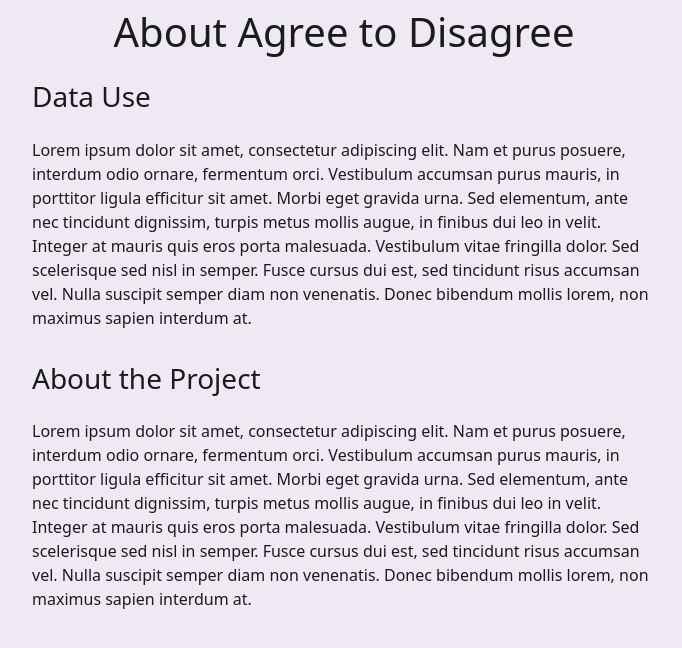
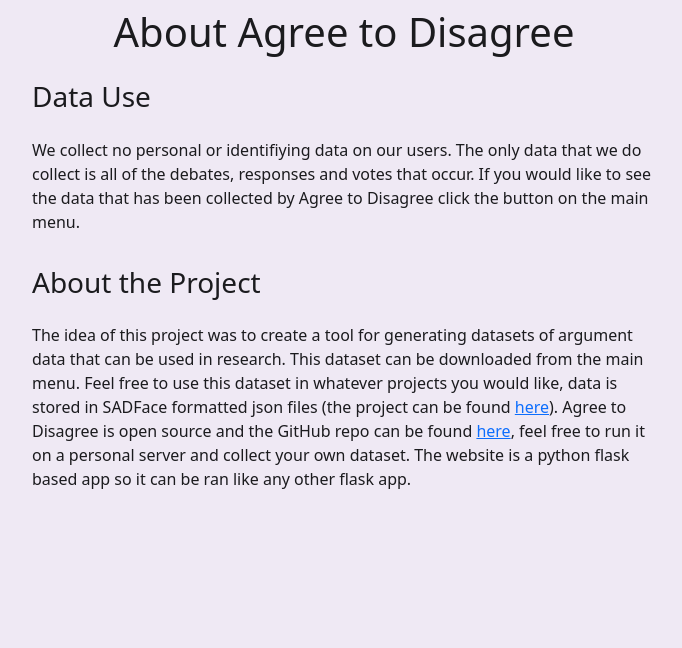
Before and after one commit to jonny-binns/Agree-To-Disagree, a Flask app: page /about/ in a window 1280 px wide. Shown: the part 56-704 px from the top of the page, without its empty margins (296-978 px from the left). Run offline with Flask 2, Linux system fonts and the light colour scheme; some libraries are stand-ins or nearby versions.

Commit message:
Added download button and added text to the about page

```diff
--- a/server.py
+++ b/server.py
@@ -3,6 +3,9 @@ import translation as t
 import fileManager as fm
 import sadface as sf
 import json
+from zipfile import ZipFile
+import os
+from os.path import basename
 
 app = Flask(__name__)
 
@@ -82,14 +85,23 @@ def voting_mode():
 def about():
     return render_template('About.html')
 
-'''
 #route for downloading the dataset
 @app.route('/download/')
 def download_file():
     #zip directory
+    zipObj = ZipFile('arguments.zip', 'w')
+    #get list of file names
+    fileList = os.listdir("arguments")
+    #loop through list and add all to .zip
+    for file in fileList:
+        zipObj.write("arguments/"+file)
+    zipObj.close()
+
+    path = "arguments.zip"
+
     return send_file(path, as_attachment=True)
     #delete .zip after returning
-'''
+
 
 if __name__ == "__main__":
     app.run(host='0.0.0.0', debug=True)
--- a/templates/About.html
+++ b/templates/About.html
@@ -39,20 +39,18 @@
 
     <div class="p-2 col-md-3 offset-md-3"><h3>Data Use</h3></div>
     <div class="p-2 col-6 offset-md-3 justify-content-center">
-        <p>Lorem ipsum dolor sit amet, consectetur adipiscing elit. Nam et purus posuere, interdum odio ornare, fermentum orci.
-            Vestibulum accumsan purus mauris, in porttitor ligula efficitur sit amet. Morbi eget gravida urna. Sed elementum,
-            ante nec tincidunt dignissim, turpis metus mollis augue, in finibus dui leo in velit. Integer at mauris quis eros porta malesuada.
-             Vestibulum vitae fringilla dolor. Sed scelerisque sed nisl in semper. Fusce cursus dui est, sed tincidunt risus accumsan vel.
-             Nulla suscipit semper diam non venenatis. Donec bibendum mollis lorem, non maximus sapien interdum at.</p>
+        <p>We collect no personal or identifiying data on our users. The only data that we do collect is all of the debates, responses and votes that occur.
+          If you would like to see the data that has been collected by Agree to Disagree click the button on the main menu.
+        </p>
     </div>
 
     <div class="p-2 col-md-3 offset-md-3"><h3>About the Project</h3></div>
     <div class="p-2 col-6 offset-md-3 justify-content-center">
-        <p>Lorem ipsum dolor sit amet, consectetur adipiscing elit. Nam et purus posuere, interdum odio ornare, fermentum orci.
-            Vestibulum accumsan purus mauris, in porttitor ligula efficitur sit amet. Morbi eget gravida urna. Sed elementum,
-            ante nec tincidunt dignissim, turpis metus mollis augue, in finibus dui leo in velit. Integer at mauris quis eros porta malesuada.
-             Vestibulum vitae fringilla dolor. Sed scelerisque sed nisl in semper. Fusce cursus dui est, sed tincidunt risus accumsan vel.
-             Nulla suscipit semper diam non venenatis. Donec bibendum mollis lorem, non maximus sapien interdum at.</p>
+        <p>The idea of this project was to create a tool for generating datasets of argument data that can be used in research. This dataset can be downloaded
+          from the main menu. Feel free to use this dataset in whatever projects you would like, data is stored in SADFace formatted json files (the project can be found
+          <a href="https://github.com/Open-Argumentation/SADFace">here</a>). Agree to Disagree is open source and the GitHub repo can be found <a href="https://github.com/jonny-binns/Honours-Project">here</a>,
+          feel free to run it on a personal server and collect your own dataset. The website is a python flask based app so it can be ran like any other flask app.
+        </p>
     </div>
 
 </body>
--- a/templates/Menu.html
+++ b/templates/Menu.html
@@ -20,5 +20,6 @@
         <a href="/questions" class="btn btn-outline-secondary" type="button" role="button">Questions Mode <br/> Text goes here to explain what the questions mode is</a>
         <a href="/vote" class="btn btn-outline-secondary" type="button" role="button">Voting Mode <br/> Text goes here to explain what the voting mode is</a>
         <a href="/about" class="btn btn-outline-secondary" type="button" role="button">About Agree to Disagree</a>
-      </div>
+        <a href="{{ url_for('.download_file') }}" class="btn btn-outline-secondary" type="button" role="button">Click here to download the dataset</a>
+    </div>
 </body>
```
Also changed, not shown: SadFaceTest.py (+10 -3 lines), 1 other file.
